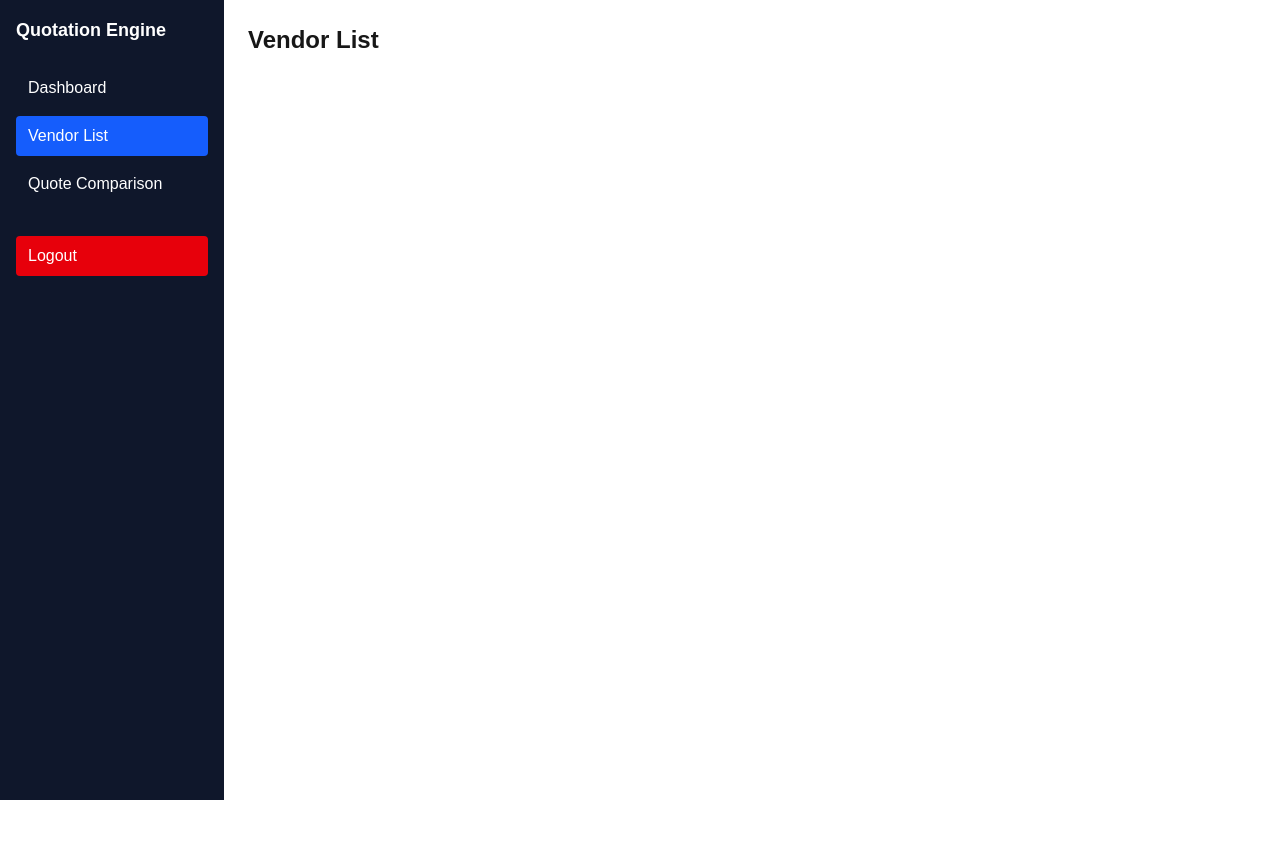
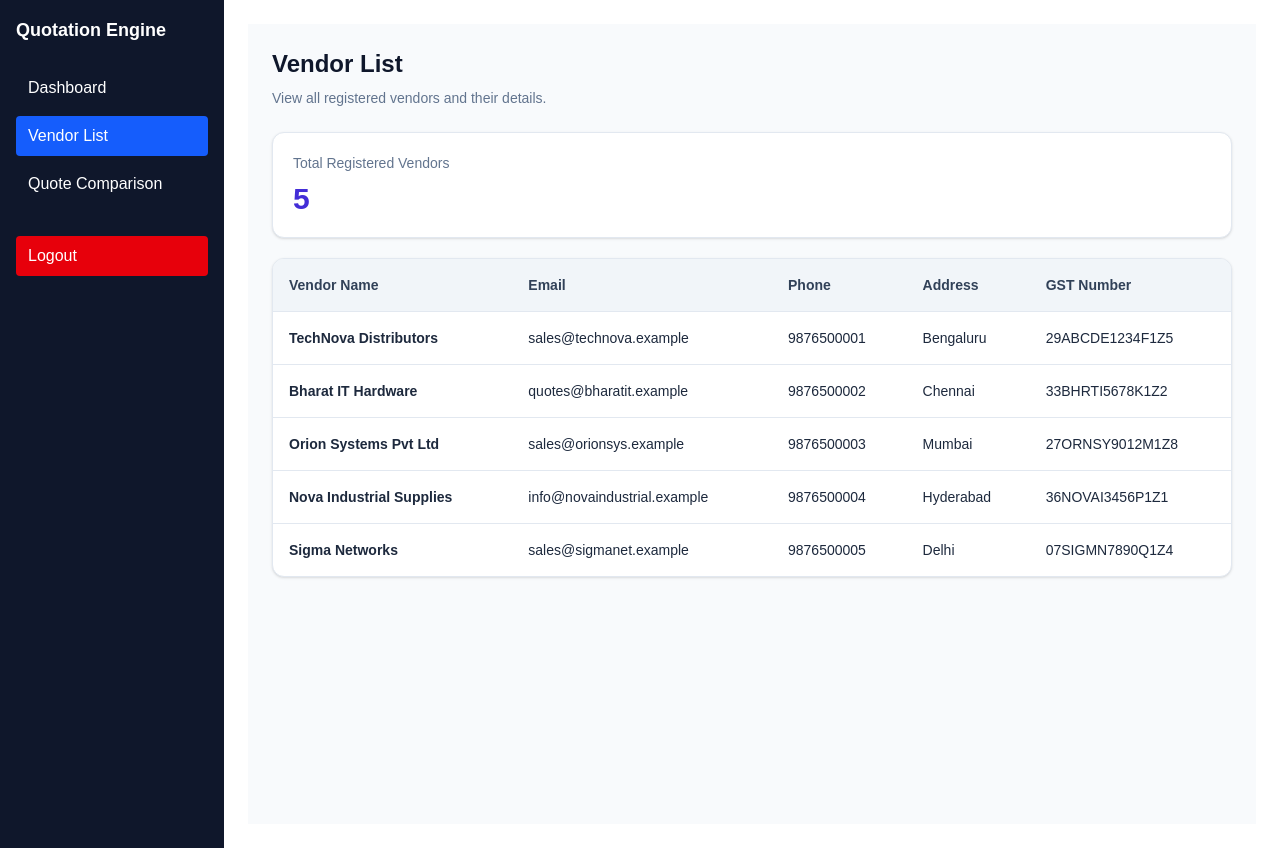
Before and after one commit to trisha-reddy09/vendor-quotation-engine, a Next.js app in the folder frontend/dashboard/: page /vendors in a window 1280 px wide. Before the commit the page ends 800 px from the top, so only its background shows below. Built offline with nearby package versions, Linux system fonts and the light colour scheme; sample sign-in values are in the browser's storage.

Commit message:
Improve vendor list and quote comparison pages

```diff
--- /dev/null
+++ b/frontend/dashboard/app/Page.js
@@ -0,0 +1,112 @@
+
+"use client";
+
+import Link from "next/link";
+import { vendors, quotes } from "../src/data/mockData";
+import { formatRupees } from "../src/lib/formatters";
+
+export default function HomePage() {
+  const totalVendors = vendors.length;
+  const totalQuotes = quotes.length;
+
+  const lowestQuote = Math.min(
+    ...quotes.map((q) => q.total_amount)
+  );
+
+  const averageLeadTime =
+    quotes.reduce((total, q) => total + q.lead_time_days, 0) /
+    totalQuotes;
+
+  const cards = [
+    {
+      title: "Total Vendors",
+      value: totalVendors,
+      description: "Registered vendors",
+      color: "border-indigo-200 text-indigo-700",
+    },
+    {
+      title: "Total Quotes",
+      value: totalQuotes,
+      description: "Quotations received",
+      color: "border-blue-200 text-blue-700",
+    },
+    {
+      title: "Lowest Quote",
+      value: formatRupees(lowestQuote),
+      description: "Most affordable quotation",
+      color: "border-emerald-200 text-emerald-700",
+    },
+    {
+      title: "Average Lead Time",
+      value: averageLeadTime.toFixed(1) + " days",
+      description: "Average vendor delivery time",
+      color: "border-teal-200 text-teal-700",
+    },
+  ];
+
+  return (
+    <div className="min-h-screen bg-slate-50 p-6">
+
+      <h1 className="mb-2 text-2xl font-bold text-slate-900">
+        Dashboard
+      </h1>
+
+      <p className="mb-6 text-sm text-slate-500">
+        Welcome to the Vendor Quotation Engine.
+        Here is your quotation overview.
+      </p>
+
+      {/* Summary Cards */}
+      <div className="grid grid-cols-1 gap-5 sm:grid-cols-2 lg:grid-cols-4">
+
+        {cards.map((card) => (
+          <div
+            key={card.title}
+            className={`rounded-xl border bg-white p-5 shadow-sm ${card.color}`}
+          >
+            <p className="text-sm font-semibold">
+              {card.title}
+            </p>
+
+            <h2 className="mt-3 text-2xl font-bold">
+              {card.value}
+            </h2>
+
+            <p className="mt-2 text-xs text-slate-500">
+              {card.description}
+            </p>
+          </div>
+        ))}
+
+      </div>
+
+      {/* Quick Links */}
+      <div className="mt-8 rounded-xl border border-slate-200 bg-white p-6 shadow-sm">
+
+        <h2 className="mb-4 text-lg font-bold text-slate-800">
+          Quick Actions
+        </h2>
+
+        <div className="flex flex-wrap gap-4">
+
+          <Link
+            href="/vendors"
+            className="rounded-lg bg-indigo-700 px-5 py-3 text-sm font-semibold text-white transition hover:bg-indigo-800"
+          >
+            View Vendors
+          </Link>
+
+          <Link
+            href="/quote-comparison"
+            className="rounded-lg bg-teal-700 px-5 py-3 text-sm font-semibold text-white transition hover:bg-teal-800"
+          >
+            Compare Quotes
+          </Link>
+
+        </div>
+
+      </div>
+
+    </div>
+  );
+}
--- a/frontend/dashboard/app/quote-comparison/page.js
+++ b/frontend/dashboard/app/quote-comparison/page.js
@@ -2,8 +2,8 @@
 "use client";
 
 import { useState } from "react";
-import { quotes, vendors } from "../../data/mockData";
-import { formatRupees } from "../../lib/formatters";
+import { quotes, vendors } from "../../src/data/mockData";
+import { formatRupees } from "../../src/lib/formatters";
 
 const PAYMENT_TERMS = ["Net-30", "Net-45", "Advance"];
 
--- a/frontend/dashboard/app/vendors/page.tsx
+++ b/frontend/dashboard/app/vendors/page.tsx
@@ -1,3 +1,62 @@
+
+import { vendors } from "../../src/data/mockData";
+
 export default function VendorsPage() {
-  return <h1 className="text-2xl font-bold">Vendor List</h1>;
+  return (
+    <div className="min-h-screen bg-slate-50 p-6 text-slate-800">
+      <h1 className="mb-2 text-2xl font-bold text-slate-900">
+        Vendor List
+      </h1>
+
+      <p className="mb-6 text-sm text-slate-500">
+        View all registered vendors and their details.
+      </p>
+
+      <div className="mb-5 rounded-xl border border-slate-200 bg-white p-5 shadow-sm">
+        <p className="text-sm font-medium text-slate-500">
+          Total Registered Vendors
+        </p>
+        <p className="mt-2 text-3xl font-bold text-indigo-700">
+          {vendors.length}
+        </p>
+      </div>
+
+      <div className="overflow-x-auto rounded-xl border border-slate-200 bg-white shadow-sm">
+        <table className="min-w-full text-left text-sm">
+          <thead className="bg-slate-100 text-slate-700">
+            <tr>
+              <th className="px-4 py-4">Vendor Name</th>
+              <th className="px-4 py-4">Email</th>
+              <th className="px-4 py-4">Phone</th>
+              <th className="px-4 py-4">Address</th>
+              <th className="px-4 py-4">GST Number</th>
+            </tr>
+          </thead>
+
+          <tbody>
+            {vendors.map((vendor) => (
+              <tr
+                key={vendor.id}
+                className="border-t border-slate-200 hover:bg-indigo-50"
+              >
+                <td className="px-4 py-4 font-semibold">
+                  {vendor.vendor_name}
+                </td>
+                <td className="px-4 py-4">{vendor.contact_email}</td>
+                <td className="px-4 py-4">{vendor.phone}</td>
+                <td className="px-4 py-4">{vendor.address}</td>
+                <td className="px-4 py-4">{vendor.gst_number}</td>
+              </tr>
+            ))}
+          </tbody>
+        </table>
+
+        {vendors.length === 0 && (
+          <p className="p-6 text-center text-slate-500">
+            No vendors found.
+          </p>
+        )}
+      </div>
+    </div>
+  );
 }
```
Also changed, not shown: frontend/dashboard/src/data/mockData.js (renamed from frontend/dashboard/data/mockData.js), frontend/dashboard/src/lib/formatters.js (renamed from frontend/dashboard/lib/formatters.js).
